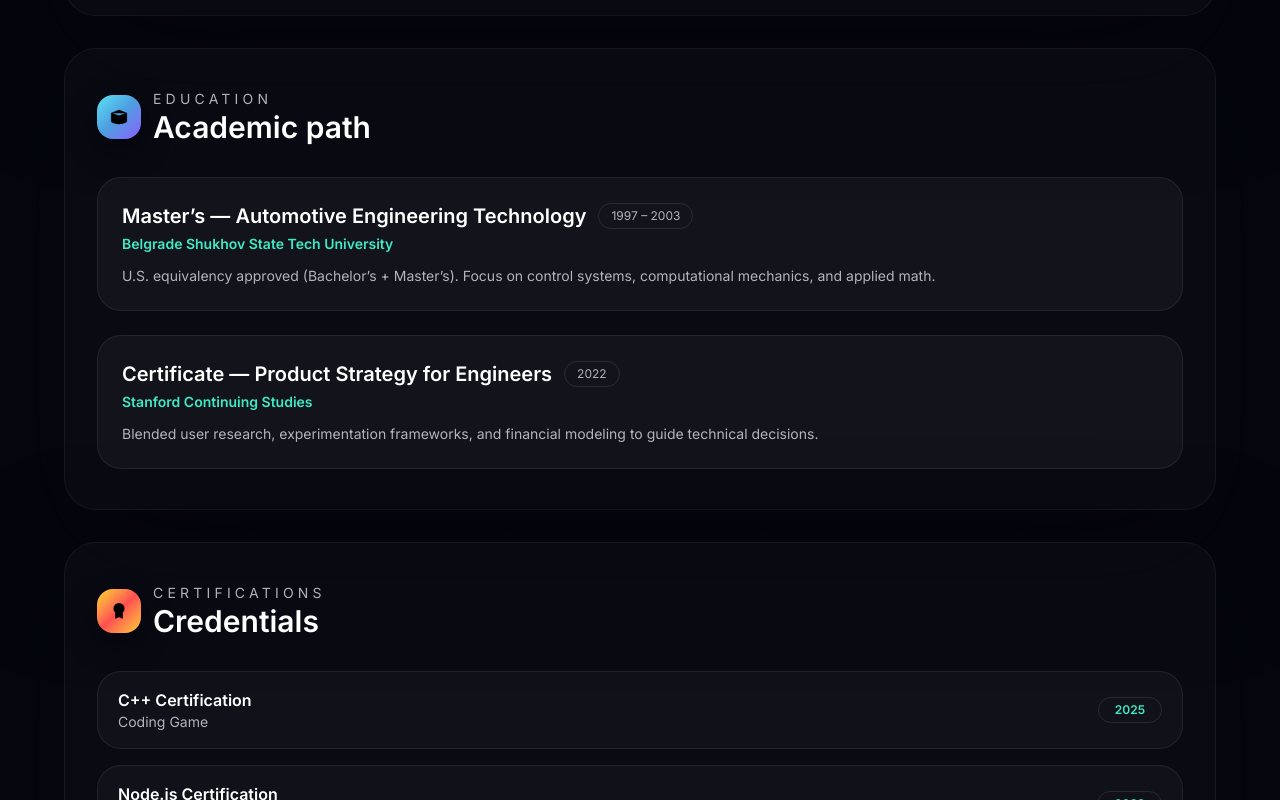
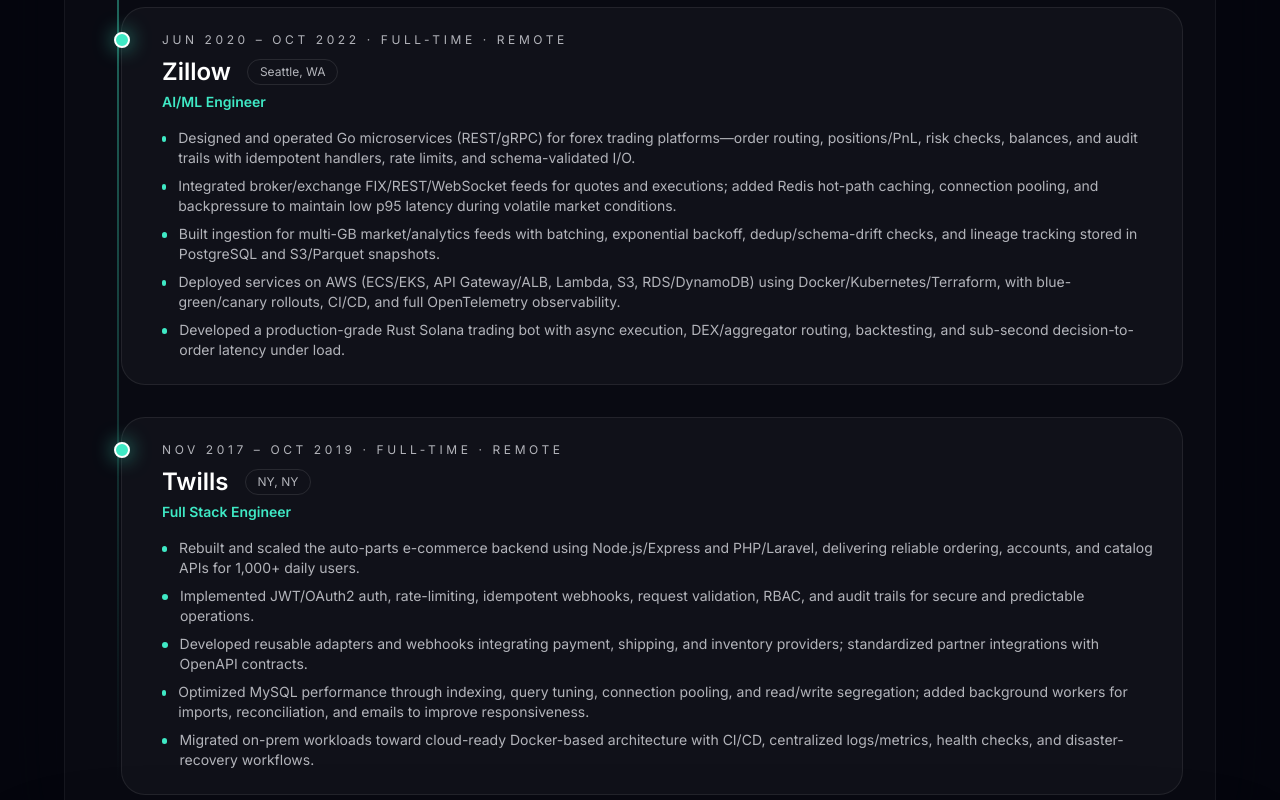
Before and after one commit to CryptoAardvark/Adrian-portfolio, a Next.js app: page / in a window 1280 px wide. Shown: the part 6120-6920 px from the top of the page. Built offline with nearby package versions, Linux system fonts and the light colour scheme.

Commit message:
feat: added experience timeline

```diff
--- a/data/content.ts
+++ b/data/content.ts
@@ -149,6 +149,32 @@
       "Built ETL/ELT pipelines over WDI/Eurostat/IMF with normalization, checksum/dedup, schema-drift detection, and reproducible S3/Parquet snapshots.",
       "Deployed Dockerized services to AWS ECS/EKS with autoscaling, blue-green/canary rollouts, modern CI/CD, and full OpenTelemetry tracing/metrics/logs.",
       "Integrated LangChain + Pinecone for internal RAG/semantic search with hybrid retrieval, reranking, prompt-safety checks, and cost-optimized inference routing.",
+    ],
+  },
+  {
+    company: "Zillow",
+    role: "AI/ML Engineer",
+    period: "Jun 2020 – Oct 2022 · Full-time · Remote",
+    location: "Seattle, WA",
+    highlights: [
+      "Designed and operated Go microservices (REST/gRPC) for forex trading platforms—order routing, positions/PnL, risk checks, balances, and audit trails with idempotent handlers, rate limits, and schema-validated I/O.",
+      "Integrated broker/exchange FIX/REST/WebSocket feeds for quotes and executions; added Redis hot-path caching, connection pooling, and backpressure to maintain low p95 latency during volatile market conditions.",
+      "Built ingestion for multi-GB market/analytics feeds with batching, exponential backoff, dedup/schema-drift checks, and lineage tracking stored in PostgreSQL and S3/Parquet snapshots.",
+      "Deployed services on AWS (ECS/EKS, API Gateway/ALB, Lambda, S3, RDS/DynamoDB) using Docker/Kubernetes/Terraform, with blue-green/canary rollouts, CI/CD, and full OpenTelemetry observability.",
+      "Developed a production-grade Rust Solana trading bot with async execution, DEX/aggregator routing, backtesting, and sub-second decision-to-order latency under load.",
+    ],
+  },
+  {
+    company: "Twills",
+    role: "Full Stack Engineer",
+    period: "Nov 2017 – Oct 2019 · Full-time · Remote",
+    location: "NY, NY",
+    highlights: [
+      "Rebuilt and scaled the auto-parts e-commerce backend using Node.js/Express and PHP/Laravel, delivering reliable ordering, accounts, and catalog APIs for 1,000+ daily users.",
+      "Implemented JWT/OAuth2 auth, rate-limiting, idempotent webhooks, request validation, RBAC, and audit trails for secure and predictable operations.",
+      "Developed reusable adapters and webhooks integrating payment, shipping, and inventory providers; standardized partner integrations with OpenAPI contracts.",
+      "Optimized MySQL performance through indexing, query tuning, connection pooling, and read/write segregation; added background workers for imports, reconciliation, and emails to improve responsiveness.",
+      "Migrated on-prem workloads toward cloud-ready Docker-based architecture with CI/CD, centralized logs/metrics, health checks, and disaster-recovery workflows.",
     ],
   },
 ];
```
